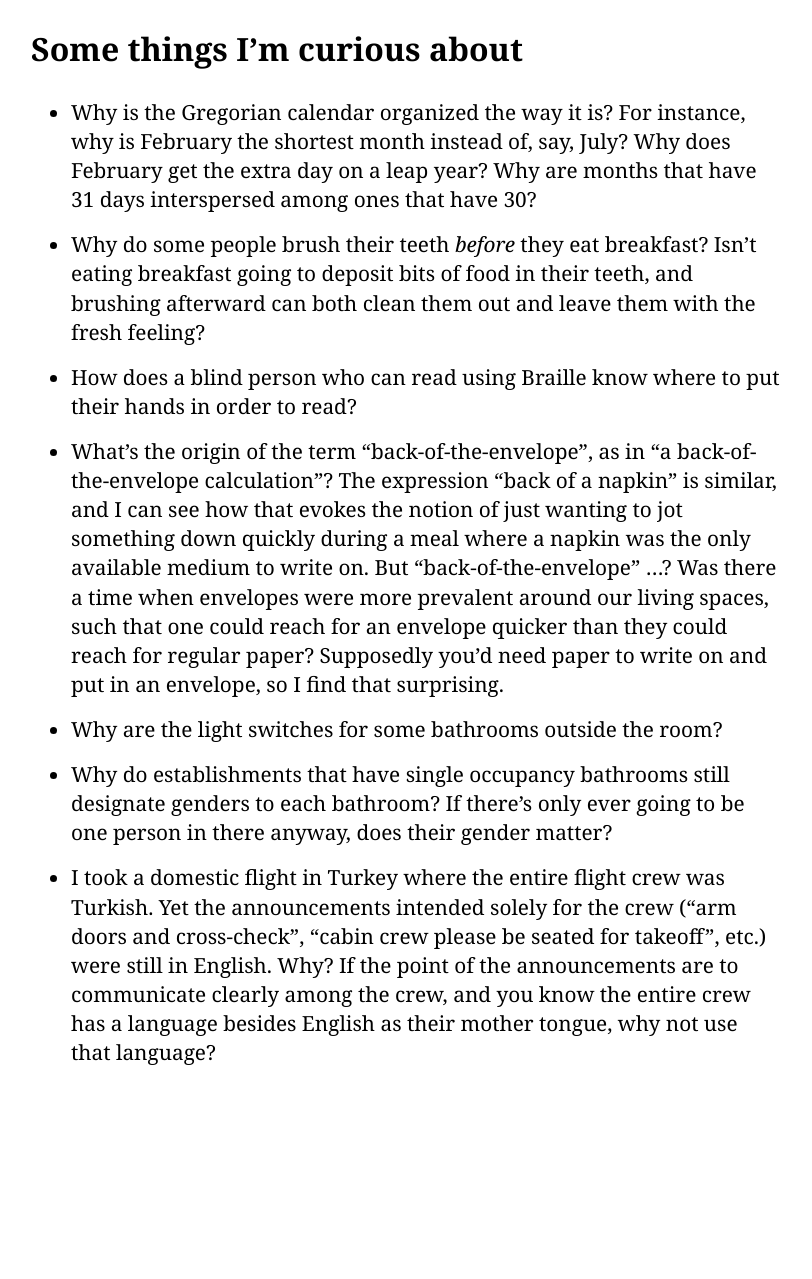
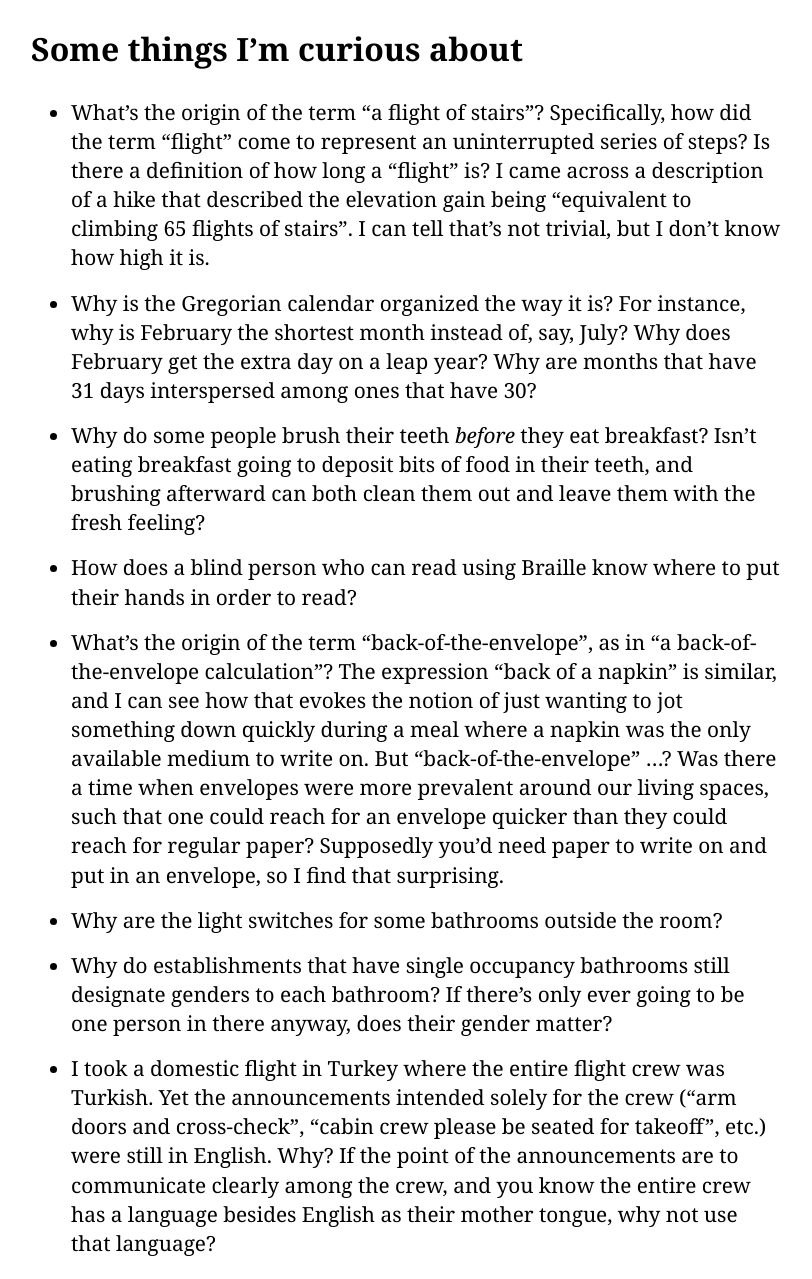
Before and after one commit to koralcem/personal-site, a Jekyll site: the page built from _posts/2019-05-15-questions.md, in a window 1280 px wide. Shown: the whole page, without its empty margins (234-1046 px from the left). Built offline with Jekyll 4.4.1, drawn with Linux system fonts in a browser that asks for light colours; before the commit the page ends 1088 px from its top, so only the background shows below that.

Commit message:
Add 'flight of stairs' question

```diff
--- a/_posts/2019-05-15-questions.md
+++ b/_posts/2019-05-15-questions.md
@@ -6,6 +6,7 @@ tag: thoughts
 
 # Some things I’m curious about
 
+- What's the origin of the term "a flight of stairs"? Specifically, how did the term "flight" come to represent an uninterrupted series of steps? Is there a definition of how long a "flight" is? I came across a description of a hike that described the elevation gain being "equivalent to climbing 65 flights of stairs". I can tell that's not trivial, but I don't know how high it is.
 - Why is the Gregorian calendar organized the way it is? For instance, why is February the shortest month instead of, say, July? Why does February get the extra day on a leap year? Why are months that have 31 days interspersed among ones that have 30?
 - Why do some people brush their teeth _before_ they eat breakfast? Isn't eating breakfast going to deposit bits of food in their teeth, and brushing afterward can both clean them out and leave them with the fresh feeling?
 - How does a blind person who can read using Braille know where to put their hands in order to read?
```
